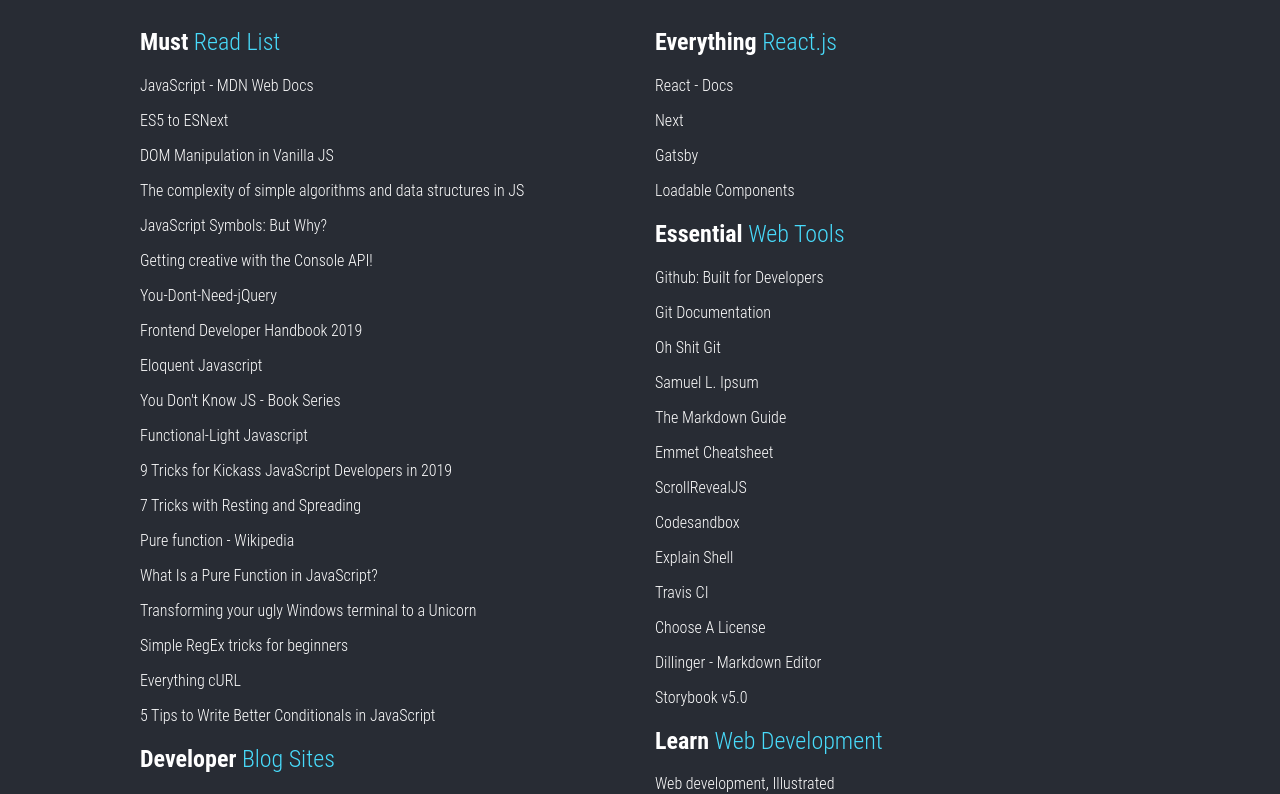
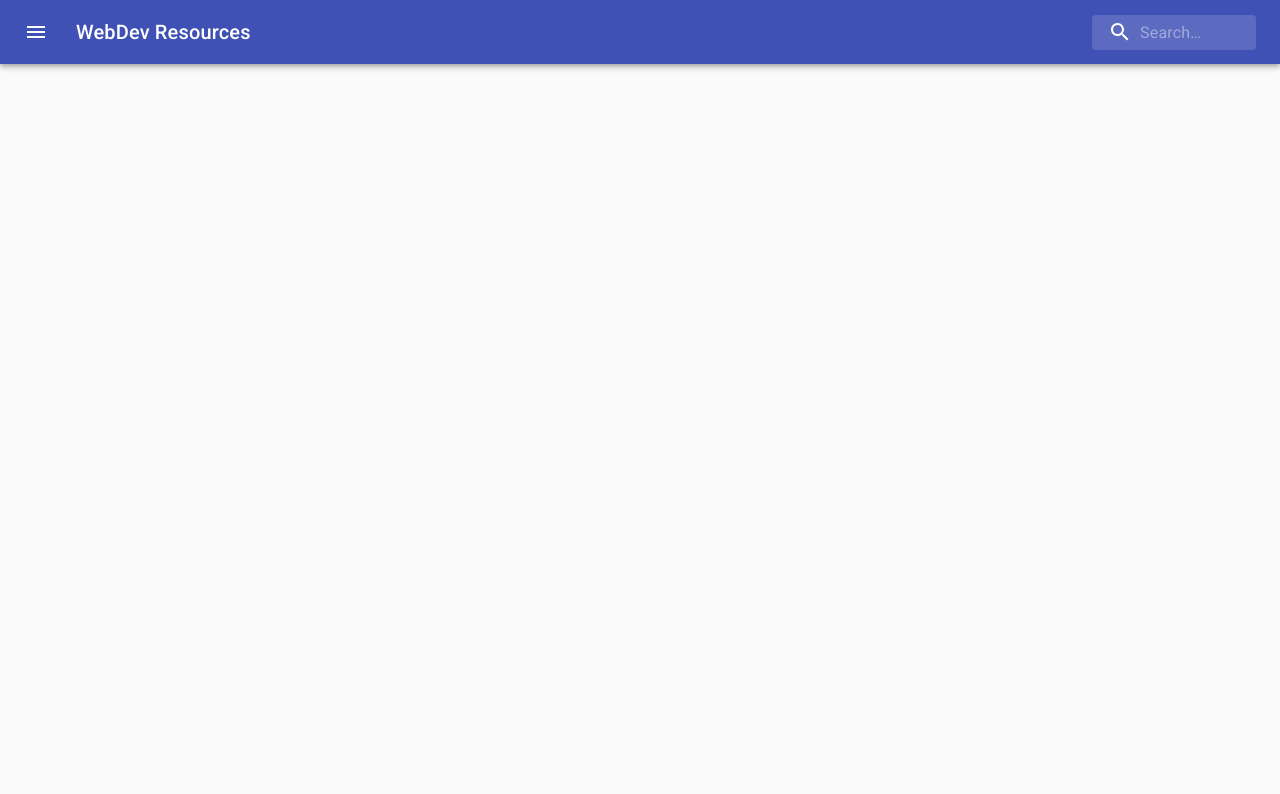
Before and after one commit to siegblink/webdev-resources, a React (Create React App) app: page / in a window 1280 px wide. Shown: the top 794 px of the page. Built offline with nearby package versions, Linux system fonts and the light colour scheme.

Commit message:
Integrate 'Navbar' and 'Sidebar' component in 'App'.

```diff
--- a/src/App.js
+++ b/src/App.js
@@ -1,19 +1,42 @@
-import GridContainer from './grid/GridContainer'
-import Page from './components/Page'
+import { useState, Fragment } from 'react'
+// import GridContainer from './grid/GridContainer'
+// import Page from './components/Page'
 import './App.css'
+import Navbar from './components/Navbar'
+import Sidebar from './components/Sidebar'
 
-import getFunctionList from './components/FunctionStore'
+// import getFunctionList from './components/FunctionStore'
 
 export default function App() {
-  const firstFunctionList = getFunctionList().slice(0, 6)
-  const secondFunctionList = getFunctionList().slice(6)
+  // const firstFunctionList = getFunctionList().slice(0, 6)
+  // const secondFunctionList = getFunctionList().slice(6)
+
+  // Declare 'Open drawer' local state.
+  const [openDrawer, setOpenDrawer] = useState(false)
+
+  // This is a function that sets the 'Open drawer' local state.
+  const toggleDrawer = (event) => {
+    const keyDownEvent = event?.type === 'keydown'
+    const isTabKeyPressed = event?.key === 'Tab'
+    const isShiftKeyPressed = event?.key === 'Shift'
+
+    if (keyDownEvent && (isTabKeyPressed || isShiftKeyPressed)) {
+      return
+    }
+    // Toggle the 'Open drawer' local state.
+    setOpenDrawer((previousState) => !previousState)
+  }
 
   return (
-    <GridContainer>
-      <Page
-        firstFunctionList={firstFunctionList}
-        secondFunctionList={secondFunctionList}
-      />
-    </GridContainer>
+    <Fragment>
+      <Navbar toggleDrawer={toggleDrawer} />
+      <Sidebar openDrawer={openDrawer} toggleDrawer={toggleDrawer} />
+      {/* <GridContainer>
+        <Page
+          firstFunctionList={firstFunctionList}
+          secondFunctionList={secondFunctionList}
+        />
+      </GridContainer> */}
+    </Fragment>
   )
 }
```
